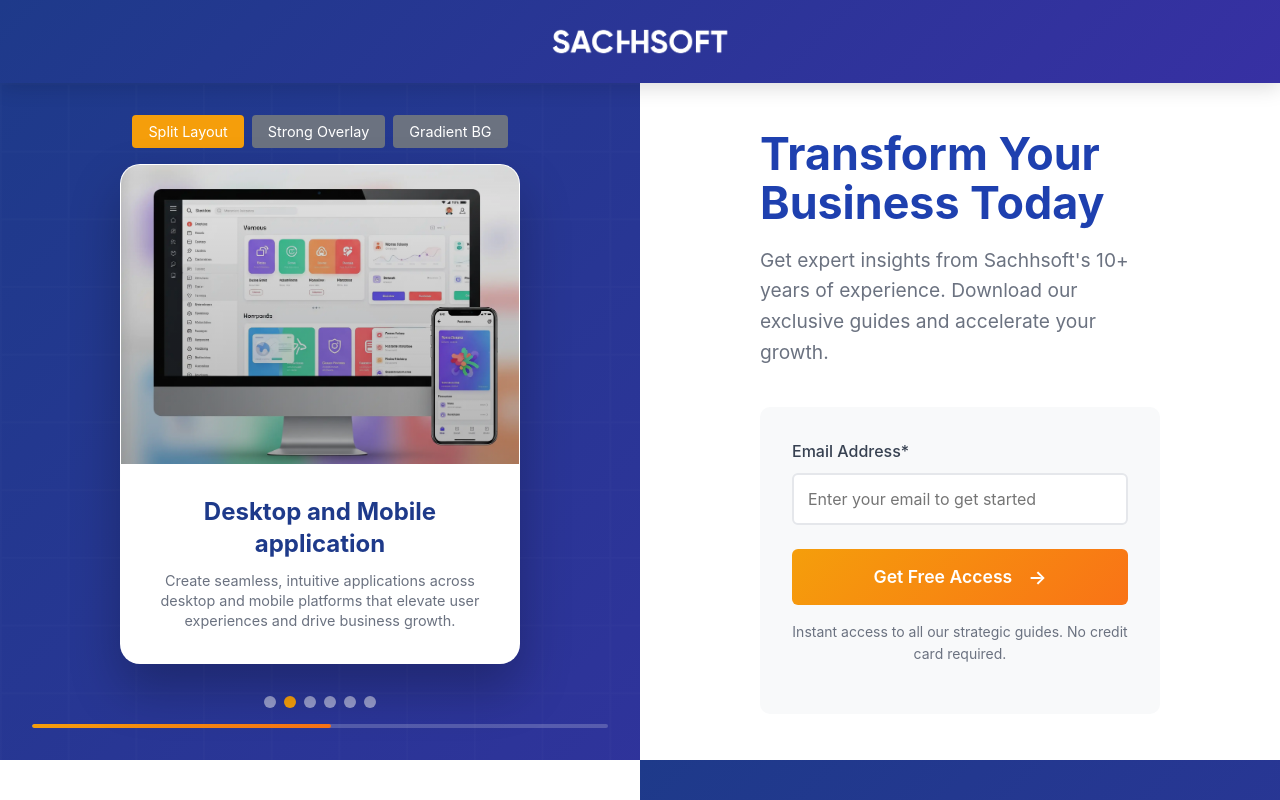
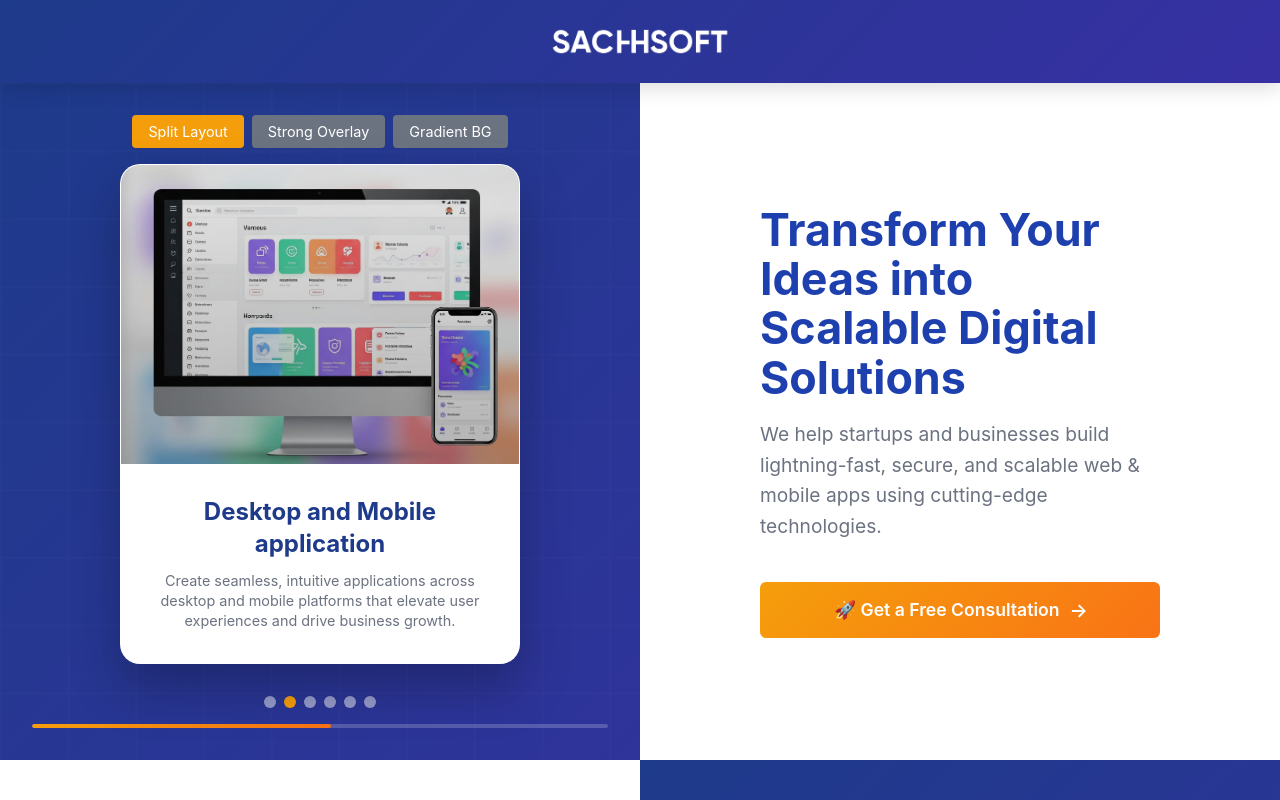
Before and after one commit to ChandanGuptaDevs/sachhsoft-squeeze-page, a Next.js app: page / in a window 1280 px wide. Shown: the top 800 px of the page. Built offline with nearby package versions, Linux system fonts and the light colour scheme.

Commit message:
feat: Revamp HeroSection with updated messaging and button design

```diff
--- a/src/components/HeroSection.js
+++ b/src/components/HeroSection.js
@@ -419,6 +419,10 @@ const ProgressIndicator = styled(motion.div)`
   border-radius: 2px;
 `;
 
+const ArrowIcon = styled(motion.span)`
+  font-size: 1.2rem;
+`;
+
 const LayoutToggleContainer = styled.div`
   margin-bottom: 1rem;
   display: flex;
@@ -682,7 +686,7 @@ const HeroSection = () => {
             animate={{ opacity: 1, x: 0 }}
             transition={{ duration: 0.8, delay: 0.2 }}
           >
-            Transform Your Business Today
+            Transform Your Ideas into Scalable Digital Solutions
           </FormTitle>
 
           <FormSubtitle
@@ -690,10 +694,11 @@ const HeroSection = () => {
             animate={{ opacity: 1, x: 0 }}
             transition={{ duration: 0.8, delay: 0.4 }}
           >
-            Get expert insights from Sachhsoft&apos;s 10+ years of experience.
-            Download our exclusive guides and accelerate your growth.
+            We help startups and businesses build lightning-fast, secure, and
+            scalable web & mobile apps using cutting-edge technologies.
           </FormSubtitle>
 
+          {/*
           <motion.div
             style={{
               padding: "2rem",
@@ -704,7 +709,9 @@ const HeroSection = () => {
             animate={{ opacity: 1, y: 0 }}
             transition={{ duration: 0.8, delay: 0.6 }}
           >
-            <form style={{ textAlign: "left" }}>
+          */}
+          {/* Commenting out the form container but keeping just the button */}
+          {/* <form style={{ textAlign: "left" }}>
               <div style={{ marginBottom: "1.5rem" }}>
                 <label
                   style={{
@@ -728,7 +735,7 @@ const HeroSection = () => {
                   }}
                   required
                 />
-              </div>
+              </div> */}
 
           <motion.button
             type="submit"
@@ -750,13 +757,16 @@ const HeroSection = () => {
             whileHover={{ scale: 1.02 }}
             whileTap={{ scale: 0.98 }}
           >
-                Get Free Access
-                <span style={{ fontSize: "1.2rem", marginLeft: "0.5rem" }}>
+            🚀 Get a Free Consultation
+            <ArrowIcon
+              animate={{ x: [0, 5, 0] }}
+              transition={{ duration: 1.5, repeat: Infinity }}
+            >
               →
-                </span>
+            </ArrowIcon>
           </motion.button>
 
-              <p
+          {/* <p
                 style={{
                   fontSize: "0.875rem",
                   color: "#6b7280",
@@ -767,8 +777,8 @@ const HeroSection = () => {
                 Instant access to all our strategic guides. No credit card
                 required.
               </p>
-            </form>
-          </motion.div>
+            </form> */}
+          {/* </motion.div> */}
         </FormContainer>
       </RightSection>
     </HeroContainer>
```
Lines whose indentation alone changed are shown as unchanged.
